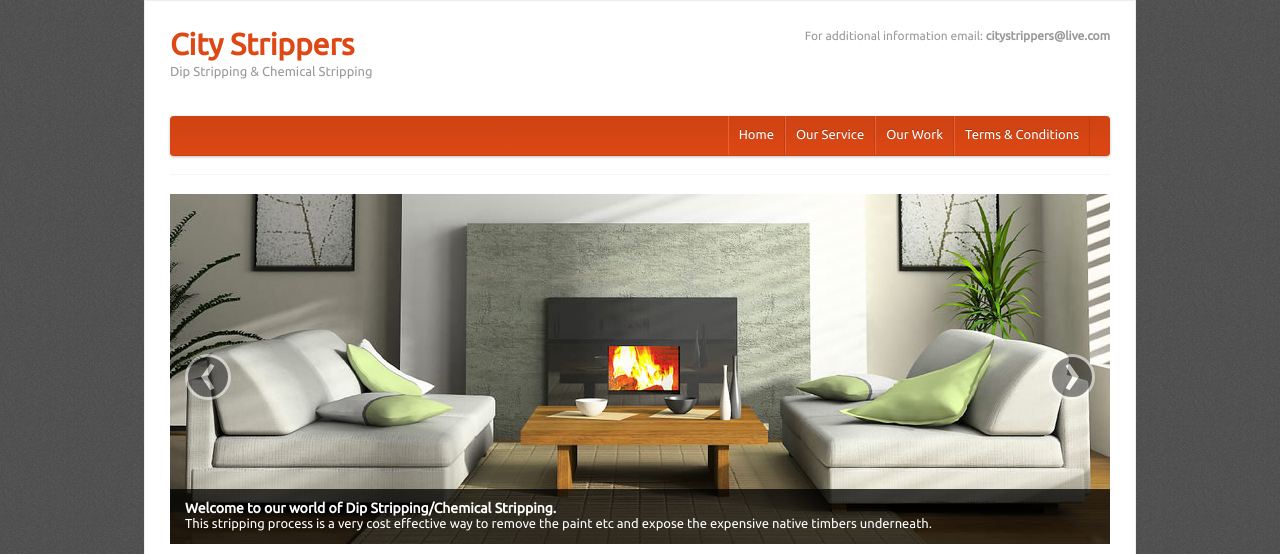
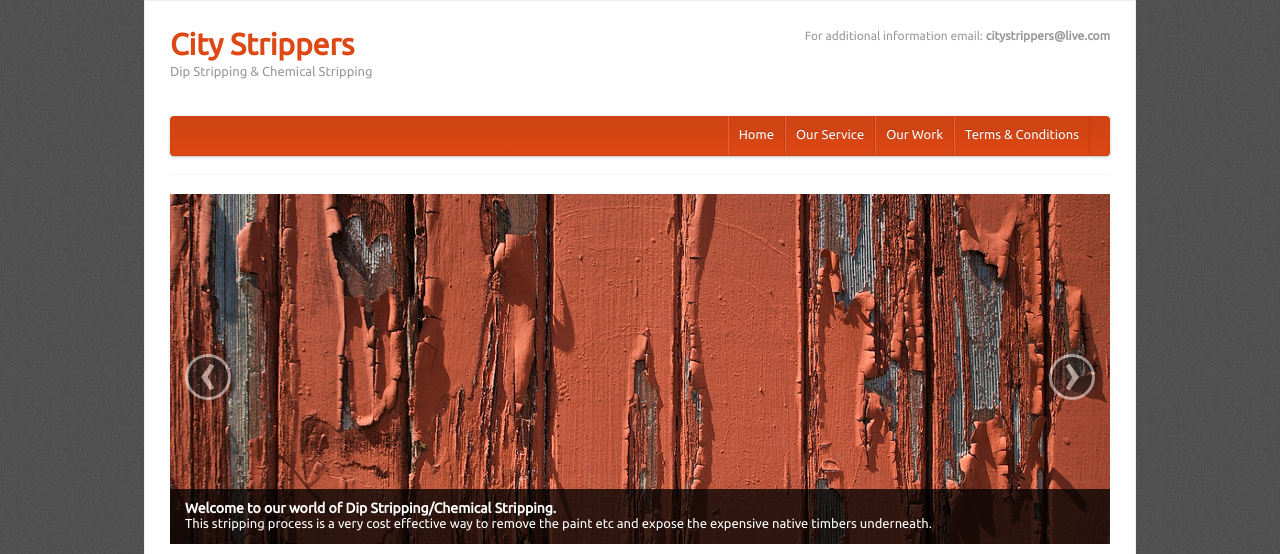
Before and after one commit to wyaeld/citystripa.co.nz, a Jekyll site: the page built from index.md, in a window 1280 px wide. Shown: the top 554 px of the page. Built offline with Jekyll 4.4.1, drawn with Linux system fonts in a browser that asks for light colours; grey boxes are pictures that could not be loaded.

Commit message:
Adding in real images

```diff
--- a/_layouts/contact.html
+++ b/_layouts/contact.html
@@ -4,7 +4,7 @@ layout: default
 
 <div class="row">
   <div class="span12 page-title-container">
-    <img src="/img/portfolio-header.jpg"/>
+  <img src="/img/wood_images/headers.jpg"/>
     <div class="inner-page-title fixed">
       <h2>Contact Us</h2>
       <p>Please contact us with any queries or requests.</p>
--- a/_layouts/gallery.html
+++ b/_layouts/gallery.html
@@ -7,7 +7,7 @@ title: City Strippers
 <!-- <link rel="stylesheet" href="https://maxcdn.bootstrapcdn.com/bootstrap/3.3.0/css/bootstrap.min.css"> -->
 <div class="row">
   <div class="span12 page-title-container">
-  <img src="/img/portfolio-header.jpg"/>
+  <img src="/img/wood_images/headers.jpg"/>
     <div class="inner-page-title fixed">
       <h2>Our Work</h2>
       <p>The below images are some examples of our work and the outcomes we can provide.</p>
--- a/_layouts/index.html
+++ b/_layouts/index.html
@@ -12,7 +12,7 @@ title: City Strippers
       <div id="myCarousel" class="carousel slide" >
         <div class="carousel-inner">
           <div class="item active">
-            <img alt="" src="img/1.jpg" />
+            <img alt="" src="img/wood_images/wood_paint_peeling (8).jpg" />
             <div class="carousel-caption">
               <h4>Welcome to our world of Dip Stripping/Chemical Stripping. </h4>
               <p>This stripping process is a very cost effective way to remove the paint etc and expose the expensive native timbers underneath. </p>
@@ -20,7 +20,7 @@ title: City Strippers
 
             </div>
             <div class="item">
-              <img alt="" src="img/2.jpg" />
+              <img alt="" src="img/wood_images/wood_paint_peeling (7).jpg" />
               <div class="carousel-caption">
               <h4>Welcome to our world of Dip Stripping/Chemical Stripping. </h4>
               <p>This stripping process is a very cost effective way to remove the paint etc and expose the expensive native timbers underneath. </p>
@@ -28,7 +28,7 @@ title: City Strippers
               </div>
 
               <div class="item">
-                <img alt="" src="img/3.jpg" />
+                <img alt="" src="img/wood_images/clean-wood.jpg" />
                 <div class="carousel-caption">
               <h4>Welcome to our world of Dip Stripping/Chemical Stripping. </h4>
               <p>This stripping process is a very cost effective way to remove the paint etc and expose the expensive native timbers underneath. </p>
@@ -81,7 +81,7 @@ title: City Strippers
                           City strippers have a fantastic dip-stripping process.
                         </p>
                       </div>
-                      <a href="/service"><img alt="" src="img/service-1.jpg" /></a>
+                      <a href="/service"><img alt="" src="img/wood_images/wood_paint_peeling-small1.jpg" /></a>
 
                     </div>
                   </li>
@@ -93,7 +93,7 @@ title: City Strippers
                           Examples of our work and the outcomes we can provide.
                         </p>
                       </div>
-                      <a href="/work"><img alt="" src="img/service-2.jpg" /></a>
+                      <a href="/work"><img alt="" src="img/wood_images/wood_paint_peeling-small2.jpg" /></a>
 
                     </div>
                   </li>
--- a/_layouts/service.html
+++ b/_layouts/service.html
@@ -4,7 +4,7 @@ layout: default
 
 <div class="row">
   <div class="span12 page-title-container">
-  <img src="/img/portfolio-header.jpg"/>
+  <img src="/img/wood_images/headers.jpg"/>
     <div class="inner-page-title fixed">
       <h2>Our Service</h2>
       <p>City strippers have a fantastic dip-stripping process.</p>
--- a/_layouts/terms.html
+++ b/_layouts/terms.html
@@ -4,7 +4,7 @@ layout: default
 
 <div class="row">
   <div class="span12 page-title-container">
-  <img src="/img/portfolio-header.jpg"/>
+  <img src="/img/wood_images/headers.jpg"/>
     <div class="inner-page-title fixed">
       <h2>Terms and conditions</h2>
       <p>Please read our terms and conditions.</p>
```
Also changed, not shown: img/wood_images/clean-wood.jpg (added), img/wood_images/headers.jpg (added), img/wood_images/wood_paint_peeling (1).jpg (added), img/wood_images/wood_paint_peeling (2).jpg (added), img/wood_images/wood_paint_peeling (3).jpg (added), img/wood_images/wood_paint_peeling (4).jpg (added), img/wood_images/wood_paint_peeling (5).jpg (added), img/wood_images/wood_paint_peeling (6).jpg (added), img/wood_images/wood_paint_peeling (7).jpg (added), img/wood_images/wood_paint_peeling (8).jpg (added), img/wood_images/wood_paint_peeling (9).jpg (added), img/wood_images/wood_paint_peeling-small1.jpg (added), img/wood_images/wood_paint_peeling-small2.jpg (added).
